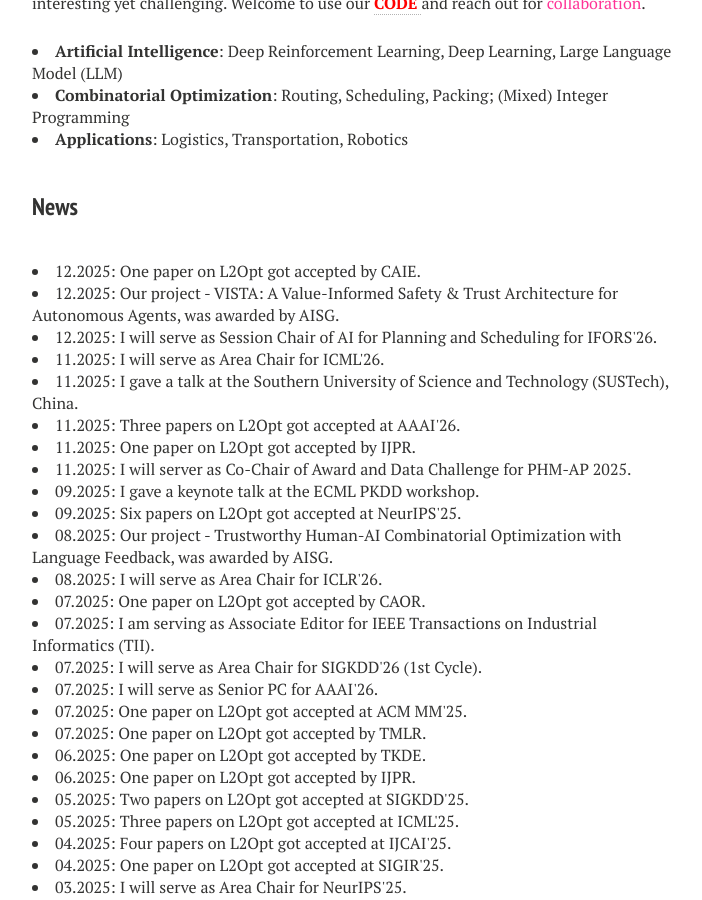
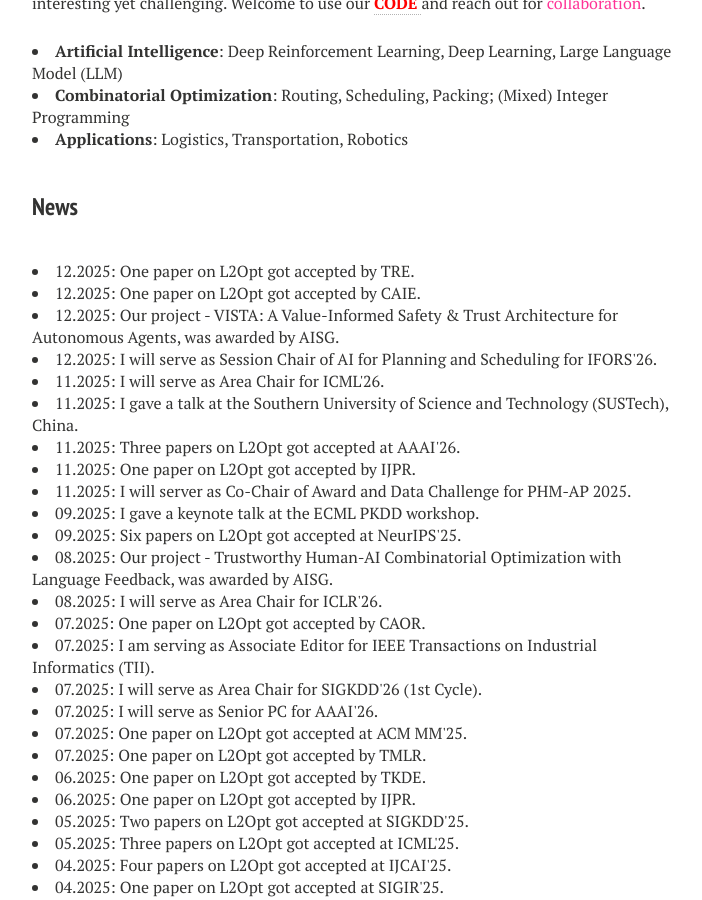
Before and after one commit to zhiguangcaosg/zhiguangcaosg.github.io, a Jekyll site: the page built from index.md, in a window 1280 px wide and 900 px high, scrolled down 812 px. Shown: the whole window, without its empty margins (288-990 px from the left). Built offline with Jekyll 4.4.1, drawn with Linux system fonts in a browser that asks for light colours; nearby versions of some CDN libraries.

Commit message:
Update index.md

```diff
--- a/index.md
+++ b/index.md
@@ -38,6 +38,10 @@ image: banner1.png
 </li>
 
 <h3 style="margin-bottom:-8px;padding-top:20px;">News</h3> <br>
+
+<li>
+12.2025: One paper on L2Opt got accepted by TRE.
+</li>
 
 <li>
 12.2025: One paper on L2Opt got accepted by CAIE.
```
